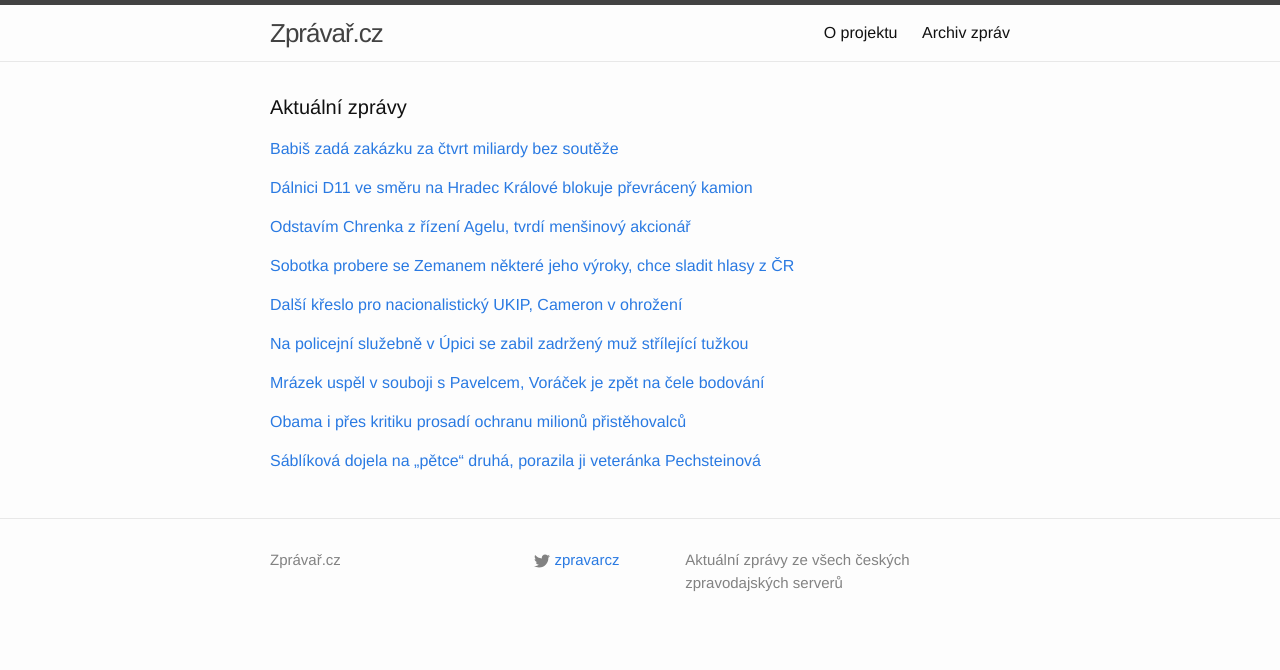
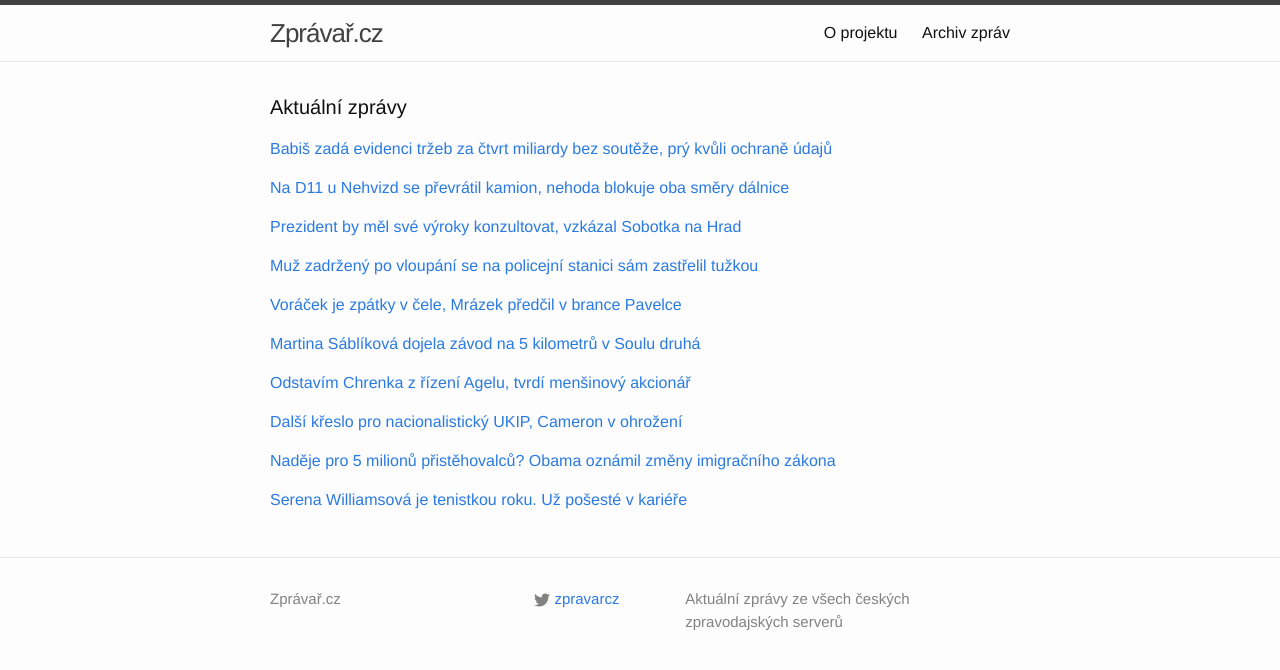
Before and after one commit to adliska/zpravar, a Jekyll site: the page built from index.html, in a window 1280 px wide. Shown: the top 670 px of the page. Built offline with Jekyll 4.4.1, drawn with Linux system fonts in a browser that asks for light colours.

Commit message:
zpravar news update

```diff
--- a/index.html
+++ b/index.html
@@ -5,9 +5,10 @@ layout: default
 <div class="home">
     <h1 class="page-heading">Aktuální zprávy</h1>
 
-<p><a href="javascript:;" onclick="toggle_visibility('zpravy0')">Babiš zadá zakázku za čtvrt miliardy bez soutěže</a></p>
+<p><a href="javascript:;" onclick="toggle_visibility('zpravy0')">Babiš zadá evidenci tržeb za čtvrt miliardy bez soutěže, prý kvůli ochraně údajů</a></p>
 <div id="zpravy0" style="display:none">
 <ul>
+<li><a href=http://www.ceskatelevize.cz/ct24/ekonomika/293068-babis-zada-evidenci-trzeb-za-ctvrt-miliardy-bez-souteze-pry-kvuli-ochrane-udaju/>Babiš zadá evidenci tržeb za čtvrt miliardy bez soutěže, prý kvůli ochraně údajů - www.ceskatelevize.cz</a></li>
 <li><a href=http://echo24.cz/a/ih23W>Babiš zadá zakázku za čtvrt miliardy bez soutěže - echo24.cz</a></li>
 <li><a href=http://zpravy.e15.cz/domaci/udalosti/babis-zada-tvorbu-evidence-trzeb-za-ctvrt-miliardy-bez-souteze-1138871>Babiš zadá tvorbu evidence tržeb za čtvrt miliardy bez soutěže - zpravy.e15.cz</a></li>
 <li><a href=http://www.denik.cz/ekonomika/babis-zada-tvorbu-evidence-trzeb-za-ctvrt-miliardy-bez-souteze-20141121.html>Babiš zadá tvorbu evidence tržeb za čtvrt miliardy bez soutěže - www.denik.cz</a></li>
@@ -17,9 +18,10 @@ layout: default
 <li><a href=http://www.ceskatelevize.cz/ct24/ekonomika/293068-babis-zada-tvorbu-evidence-trzeb-za-ctvrt-miliardy-bez-souteze/>Babiš zadá tvorbu evidence tržeb za čtvrt miliardy bez soutěže - www.ceskatelevize.cz</a></li>
 <li><a href=http://www.financninoviny.cz/zpravodajstvi/zpravy/hn-babis-zada-tvorbu-evidence-trzeb-za-ctvrt-miliardy-bez-souteze/1149688>HN:Babiš zadá tvorbu evidence tržeb za čtvrt miliardy bez soutěže - www.financninoviny.cz</a></li>
 </ul>
-</div><p><a href="javascript:;" onclick="toggle_visibility('zpravy1')">Dálnici D11 ve směru na Hradec Králové blokuje převrácený kamion</a></p>
+</div><p><a href="javascript:;" onclick="toggle_visibility('zpravy1')">Na D11 u Nehvizd se převrátil kamion, nehoda blokuje oba směry dálnice</a></p>
 <div id="zpravy1" style="display:none">
 <ul>
+<li><a href=http://praha.idnes.cz/zablokovana-d11-0pu-/praha-zpravy.aspx?c=A141121_083329_praha-zpravy_bur>Na D11 u Nehvizd se převrátil kamion, nehoda blokuje oba směry dálnice - praha.idnes.cz</a></li>
 <li><a href=http://www.rozhlas.cz/_zprava/dalnici-d11-ve-smeru-na-hradec-kralove-blokuje-prevraceny-kamion--1422940>Dálnici D11 ve směru na Hradec Králové blokuje převrácený kamion - www.rozhlas.cz</a></li>
 <li><a href=http://www.lidovky.cz/dalnice-d11-je-na-devatem-kilometru-smer-hradec-kralove-uzavrena-pvg-/zpravy-domov.aspx?c=A141121_073608_ln_domov_ele>Převrácený kamion uzavřel dálnici D11 ve směru na Hradec Králové  - www.lidovky.cz</a></li>
 <li><a href=http://www.novinky.cz/krimi/354096-na-d11-se-prevratil-kamion-nehoda-dalnici-zablokovala.html>Na D11 se převrátil kamión, nehoda dálnici zablokovala - www.novinky.cz</a></li>
@@ -28,8 +30,45 @@ layout: default
 <li><a href=http://www.ceskenoviny.cz/zpravy/zpravy/nehoda-na-9-km-uzavrela-d11-ve-smeru-na-h-kralove-jeden-zraneny/1149693>Nehoda na 9. km uzavřela D11 ve směru na H. Králové,jeden zraněný - www.ceskenoviny.cz</a></li>
 <li><a href=http://www.novinky.cz/krimi/354096-nehoda-uzavrela-d11-na-hradec-kralove.html>Nehoda uzavřela D11 na Hradec Králové - www.novinky.cz</a></li>
 </ul>
-</div><p><a href="javascript:;" onclick="toggle_visibility('zpravy2')">Odstavím Chrenka z řízení Agelu, tvrdí menšinový akcionář</a></p>
+</div><p><a href="javascript:;" onclick="toggle_visibility('zpravy2')">Prezident by měl své výroky konzultovat, vzkázal Sobotka na Hrad</a></p>
 <div id="zpravy2" style="display:none">
+<ul>
+<li><a href=http://echo24.cz/a/ir3Cz>Prezident by měl své výroky konzultovat, vzkázal Sobotka na Hrad - echo24.cz</a></li>
+<li><a href=http://www.rozhlas.cz/_zprava/sobotka-probere-se-zemanem-nektere-jeho-vyroky-chce-sladit-hlasy-z-cr--1422912>Sobotka probere se Zemanem některé jeho výroky, chce sladit hlasy z ČR - www.rozhlas.cz</a></li>
+<li><a href=http://www.rozhlas.cz/_zprava/sobotka-probere-se-zemanem-jeho-kontroverzni-vyroky-chce-sladit-hlasy-z-cr--1422912>Sobotka probere se Zemanem jeho kontroverzní výroky, chce sladit hlasy z ČR - www.rozhlas.cz</a></li>
+<li><a href=http://zpravy.idnes.cz/zeman-by-mel-nektere-vyroky-konzultovat-premier-sobotka-pzg-/domaci.aspx?c=A141121_065928_domaci_skr>Zeman by měl své výroky konzultovat, míní premiér. Probere to s ním sám - zpravy.idnes.cz</a></li>
+<li><a href=http://www.novinky.cz/domaci/354092-zeman-by-mel-nektere-sve-postoje-a-vyroky-konzultovat-mini-sobotka.html>Zeman by měl některé své postoje a výroky konzultovat, míní Sobotka - www.novinky.cz</a></li>
+<li><a href=http://www.rozhlas.cz/_zprava/sobotka-chce-sladit-hlasy-z-cr-se-zemanem-probere-jeho-kontroverzni-vyroky--1422912>Sobotka chce sladit hlasy z ČR. Se Zemanem probere jeho kontroverzní výroky - www.rozhlas.cz</a></li>
+</ul>
+</div><p><a href="javascript:;" onclick="toggle_visibility('zpravy3')">Muž zadržený po vloupání se na policejní stanici sám zastřelil tužkou</a></p>
+<div id="zpravy3" style="display:none">
+<ul>
+<li><a href=http://hradec.idnes.cz/na-policii-v-upici-se-zastrelil-zadrzeny-muz-f3m-/hradec-zpravy.aspx?c=A141121_080402_hradec-zpravy_skr>Muž zadržený po vloupání se na policejní stanici sám zastřelil tužkou - hradec.idnes.cz</a></li>
+<li><a href=http://www.novinky.cz/krimi/354093-na-policejni-sluzebne-v-upici-se-zabil-zadrzeny-muz-strilejici-tuzkou.html>Na policejní služebně v Úpici se zabil zadržený muž střílející tužkou - www.novinky.cz</a></li>
+<li><a href=http://www.ceskenoviny.cz/zpravy/zpravy/na-policejni-sluzebne-na-trutnovsku-se-sam-zastrelil-zadrzeny-muz/1149674>Na policejní služebně na Trutnovsku se sám zastřelil zadržený muž - www.ceskenoviny.cz</a></li>
+<li><a href=http://www.novinky.cz/krimi/354093-na-policejni-sluzebne-v-upici-se-zastrelil-zadrzeny-muz.html>Na policejní služebně v Úpici se zastřelil zadržený muž  - www.novinky.cz</a></li>
+<li><a href=http://zpravy.aktualne.cz/domaci/podezrely-z-pokusu-o-vloupani-se-na-policii-sam-zastrelil/r~8f8893cc710811e4b6d20025900fea04/>Podezřelý z pokusu o vloupání se na policii sám zastřelil - zpravy.aktualne.cz</a></li>
+</ul>
+</div><p><a href="javascript:;" onclick="toggle_visibility('zpravy4')">Voráček je zpátky v čele, Mrázek předčil v brance Pavelce</a></p>
+<div id="zpravy4" style="display:none">
+<ul>
+<li><a href=http://www.tyden.cz/rubriky/sport/hokej/nhl/voracek-je-zpatky-v-cele-mrazek-predcil-v-brance-pavelce_324833.html>Voráček je zpátky v čele, Mrázek předčil v brance Pavelce - www.tyden.cz</a></li>
+<li><a href=http://hokej.idnes.cz/mrazek-uspel-v-souboji-s-pavelcem-dld-/nhl.aspx?c=A141121_071246_nhl_Mkr>Mrázek uspěl v souboji s Pavelcem, Voráček je zpět na čele bodování - hokej.idnes.cz</a></li>
+<li><a href=http://www.denik.cz/hokej/mrazek-dovedl-detroit-k-vyhre-ve-winnipegu-polak-a-hemsky-maji-po-dvou-bodech-20.html>Mrázek dovedl Detroit k výhře ve Winnipegu. Polák a Hemský mají po dvou bodech - www.denik.cz</a></li>
+<li><a href=http://sport.aktualne.cz/souboj-ceskych-golmanu-vyhral-mrazek-voracek-opet-lidrem/r~3a0d7dd6713f11e4b5c5002590604f2e/>Souboj českých gólmanů vyhrál Mrázek, Voráček opět lídrem - sport.aktualne.cz</a></li>
+<li><a href=http://www.sportovninoviny.cz/zpravy/mrazek-predcil-v-nhl-pavelce-polak-a-hemsky-si-pripsali-dva-body/1149696>Mrázek předčil v NHL Pavelce, Polák a Hemský si připsali dva body - www.sportovninoviny.cz</a></li>
+</ul>
+</div><p><a href="javascript:;" onclick="toggle_visibility('zpravy5')">Martina Sáblíková dojela závod na 5 kilometrů v Soulu druhá</a></p>
+<div id="zpravy5" style="display:none">
+<ul>
+<li><a href=http://www.rozhlas.cz/_zprava/martina-sablikova-dojela-zavod-na-5-kilometru-v-soulu-druha--1422941>Martina Sáblíková dojela závod na 5 kilometrů v Soulu druhá - www.rozhlas.cz</a></li>
+<li><a href=http://www.denik.cz/zimni_sporty/sablikova-prohrala-v-soulu-na-oblibene-petce-s-pechsteinovou-20141121.html>Sáblíková v Soulu prohrála na své elitní trati s Pechsteinovou - www.denik.cz</a></li>
+<li><a href=http://sport.idnes.cz/rychlobrusleni-sablikova-soul-dmi-/sporty.aspx?c=A141121_075719_sporty_tny>Sáblíková dojela na „pětce“ druhá, porazila ji veteránka Pechsteinová - sport.idnes.cz</a></li>
+<li><a href=http://sport.aktualne.cz/sablikova-prohrala-v-soulu-na-oblibene-petce-s-pechsteinovou/r~aa788c46714e11e49e4b0025900fea04/>Sáblíková prohrála v Soulu na oblíbené pětce s Pechsteinovou - sport.aktualne.cz</a></li>
+<li><a href=http://www.rozhlas.cz/_zprava/martina-sablikova-dojela-zavod-na-5-kilometru-v-soulu-jako-druha--1422941>Martina Sáblíková dojela závod na 5 kilometrů v Soulu jako druhá - www.rozhlas.cz</a></li>
+</ul>
+</div><p><a href="javascript:;" onclick="toggle_visibility('zpravy6')">Odstavím Chrenka z řízení Agelu, tvrdí menšinový akcionář</a></p>
+<div id="zpravy6" style="display:none">
 <ul>
 <li><a href=http://zpravy.aktualne.cz/domaci/odstavim-chrenka-z-rizeni-agelu-tvrdi-mensinovy-akcionar/r~7cd6c27e714b11e4840b002590604f2e/>Odstavím Chrenka z řízení Agelu, tvrdí menšinový akcionář - zpravy.aktualne.cz</a></li>
 <li><a href=http://zpravy.e15.cz/domaci/udalosti/spory-v-agelu-akcionar-polach-chce-odvolat-chrenka-1138864>Spory v Agelu. Akcionář Polach chce odvolat Chrenka - zpravy.e15.cz</a></li>
@@ -37,51 +76,27 @@ layout: default
 <li><a href=http://www.ceskenoviny.cz/zpravy/zpravy/mfd-akcionar-agelu-polach-chce-odvolat-chrenka-z-rizeni-firmy/1149683>MfD: Akcionář Agelu Polach chce odvolat Chrenka z řízení firmy - www.ceskenoviny.cz</a></li>
 <li><a href=http://ekonomika.idnes.cz/chrenek-bitva-o-zdravodnicke-imperium-agel-polach-f7x-/ekonomika.aspx?c=A141120_223633_ekonomika_hro>Mám způsob, jak odstavit Chrenka, říká menšinový akcionář impéria Agel - ekonomika.idnes.cz</a></li>
 </ul>
-</div><p><a href="javascript:;" onclick="toggle_visibility('zpravy3')">Sobotka probere se Zemanem některé jeho výroky, chce sladit hlasy z ČR</a></p>
-<div id="zpravy3" style="display:none">
-<ul>
-<li><a href=http://www.rozhlas.cz/_zprava/sobotka-probere-se-zemanem-nektere-jeho-vyroky-chce-sladit-hlasy-z-cr--1422912>Sobotka probere se Zemanem některé jeho výroky, chce sladit hlasy z ČR - www.rozhlas.cz</a></li>
-<li><a href=http://www.rozhlas.cz/_zprava/sobotka-probere-se-zemanem-jeho-kontroverzni-vyroky-chce-sladit-hlasy-z-cr--1422912>Sobotka probere se Zemanem jeho kontroverzní výroky, chce sladit hlasy z ČR - www.rozhlas.cz</a></li>
-<li><a href=http://zpravy.idnes.cz/zeman-by-mel-nektere-vyroky-konzultovat-premier-sobotka-pzg-/domaci.aspx?c=A141121_065928_domaci_skr>Zeman by měl své výroky konzultovat, míní premiér. Probere to s ním sám - zpravy.idnes.cz</a></li>
-<li><a href=http://www.novinky.cz/domaci/354092-zeman-by-mel-nektere-sve-postoje-a-vyroky-konzultovat-mini-sobotka.html>Zeman by měl některé své postoje a výroky konzultovat, míní Sobotka - www.novinky.cz</a></li>
-<li><a href=http://www.rozhlas.cz/_zprava/sobotka-chce-sladit-hlasy-z-cr-se-zemanem-probere-jeho-kontroverzni-vyroky--1422912>Sobotka chce sladit hlasy z ČR. Se Zemanem probere jeho kontroverzní výroky - www.rozhlas.cz</a></li>
-</ul>
-</div><p><a href="javascript:;" onclick="toggle_visibility('zpravy4')">Další křeslo pro nacionalistický UKIP, Cameron v ohrožení</a></p>
-<div id="zpravy4" style="display:none">
+</div><p><a href="javascript:;" onclick="toggle_visibility('zpravy7')">Další křeslo pro nacionalistický UKIP, Cameron v ohrožení</a></p>
+<div id="zpravy7" style="display:none">
 <ul>
 <li><a href=http://echo24.cz/a/wspFj>Další křeslo pro nacionalistický UKIP, Cameron v ohrožení - echo24.cz</a></li>
 <li><a href=http://www.ceskenoviny.cz/zpravy/zpravy/ukip-ziskala-druhe-kreslo-v-britskem-parlamentu/1149692>UKIP získala druhé křeslo v britském parlamentu - www.ceskenoviny.cz</a></li>
 <li><a href=http://www.ceskatelevize.cz/ct24/svet/293067-protievropska-strana-ukip-ziskala-druhe-kreslo-v-britskem-parlamentu/>Protievropská strana UKIP získala druhé křeslo v britském parlamentu - www.ceskatelevize.cz</a></li>
 <li><a href=http://www.novinky.cz/zahranicni/evropa/354095-britsti-odpurci-eu-ziskali-druhe-kreslo-v-parlamentu.html>Britští odpůrci EU získali druhé křeslo v parlamentu - www.novinky.cz</a></li>
 </ul>
-</div><p><a href="javascript:;" onclick="toggle_visibility('zpravy5')">Na policejní služebně v Úpici se zabil zadržený muž střílející tužkou</a></p>
-<div id="zpravy5" style="display:none">
+</div><p><a href="javascript:;" onclick="toggle_visibility('zpravy8')">Naděje pro 5 milionů přistěhovalců? Obama oznámil změny imigračního zákona</a></p>
+<div id="zpravy8" style="display:none">
 <ul>
-<li><a href=http://www.novinky.cz/krimi/354093-na-policejni-sluzebne-v-upici-se-zabil-zadrzeny-muz-strilejici-tuzkou.html>Na policejní služebně v Úpici se zabil zadržený muž střílející tužkou - www.novinky.cz</a></li>
-<li><a href=http://www.ceskenoviny.cz/zpravy/zpravy/na-policejni-sluzebne-na-trutnovsku-se-sam-zastrelil-zadrzeny-muz/1149674>Na policejní služebně na Trutnovsku se sám zastřelil zadržený muž - www.ceskenoviny.cz</a></li>
-<li><a href=http://www.novinky.cz/krimi/354093-na-policejni-sluzebne-v-upici-se-zastrelil-zadrzeny-muz.html>Na policejní služebně v Úpici se zastřelil zadržený muž  - www.novinky.cz</a></li>
-<li><a href=http://zpravy.aktualne.cz/domaci/podezrely-z-pokusu-o-vloupani-se-na-policii-sam-zastrelil/r~8f8893cc710811e4b6d20025900fea04/>Podezřelý z pokusu o vloupání se na policii sám zastřelil - zpravy.aktualne.cz</a></li>
-</ul>
-</div><p><a href="javascript:;" onclick="toggle_visibility('zpravy6')">Mrázek uspěl v souboji s Pavelcem, Voráček je zpět na čele bodování</a></p>
-<div id="zpravy6" style="display:none">
-<ul>
-<li><a href=http://hokej.idnes.cz/mrazek-uspel-v-souboji-s-pavelcem-dld-/nhl.aspx?c=A141121_071246_nhl_Mkr>Mrázek uspěl v souboji s Pavelcem, Voráček je zpět na čele bodování - hokej.idnes.cz</a></li>
-<li><a href=http://www.denik.cz/hokej/mrazek-dovedl-detroit-k-vyhre-ve-winnipegu-polak-a-hemsky-maji-po-dvou-bodech-20.html>Mrázek dovedl Detroit k výhře ve Winnipegu. Polák a Hemský mají po dvou bodech - www.denik.cz</a></li>
-<li><a href=http://sport.aktualne.cz/souboj-ceskych-golmanu-vyhral-mrazek-voracek-opet-lidrem/r~3a0d7dd6713f11e4b5c5002590604f2e/>Souboj českých gólmanů vyhrál Mrázek, Voráček opět lídrem - sport.aktualne.cz</a></li>
-<li><a href=http://www.sportovninoviny.cz/zpravy/mrazek-predcil-v-nhl-pavelce-polak-a-hemsky-si-pripsali-dva-body/1149696>Mrázek předčil v NHL Pavelce, Polák a Hemský si připsali dva body - www.sportovninoviny.cz</a></li>
-</ul>
-</div><p><a href="javascript:;" onclick="toggle_visibility('zpravy7')">Obama i přes kritiku prosadí ochranu milionů přistěhovalců</a></p>
-<div id="zpravy7" style="display:none">
-<ul>
+<li><a href=http://zahranicni.ihned.cz/amerika-usa/c1-63153160-nadeje-pro-5-milionu-pristehovalcu>Naděje pro 5 milionů přistěhovalců? Obama oznámil změny imigračního zákona - zahranicni.ihned.cz</a></li>
 <li><a href=http://zpravy.aktualne.cz/zahranici/obama-chce-obri-reformou-vic-ochranit-pristehovalce/r~c852a17e714511e4aff10025900fea04/>Obama i přes kritiku prosadí ochranu milionů přistěhovalců - zpravy.aktualne.cz</a></li>
 <li><a href=http://www.novinky.cz/zahranicni/amerika/354097-obama-meni-imigracni-politiku-usa.html>Obama mění imigrační politiku USA - www.novinky.cz</a></li>
 <li><a href=http://www.ceskenoviny.cz/zpravy/zpravy/obama-predstavil-reformu-imigracniho-systemu/1149677>Obama představil reformu imigračního systému - www.ceskenoviny.cz</a></li>
 </ul>
-</div><p><a href="javascript:;" onclick="toggle_visibility('zpravy8')">Sáblíková dojela na „pětce“ druhá, porazila ji veteránka Pechsteinová</a></p>
-<div id="zpravy8" style="display:none">
+</div><p><a href="javascript:;" onclick="toggle_visibility('zpravy9')">Serena Williamsová je tenistkou roku. Už pošesté v kariéře</a></p>
+<div id="zpravy9" style="display:none">
 <ul>
-<li><a href=http://sport.idnes.cz/rychlobrusleni-sablikova-soul-dmi-/sporty.aspx?c=A141121_075719_sporty_tny>Sáblíková dojela na „pětce“ druhá, porazila ji veteránka Pechsteinová - sport.idnes.cz</a></li>
-<li><a href=http://sport.aktualne.cz/sablikova-prohrala-v-soulu-na-oblibene-petce-s-pechsteinovou/r~aa788c46714e11e49e4b0025900fea04/>Sáblíková prohrála v Soulu na oblíbené pětce s Pechsteinovou - sport.aktualne.cz</a></li>
-<li><a href=http://www.rozhlas.cz/_zprava/martina-sablikova-dojela-zavod-na-5-kilometru-v-soulu-jako-druha--1422941>Martina Sáblíková dojela závod na 5 kilometrů v Soulu jako druhá - www.rozhlas.cz</a></li>
+<li><a href=http://sport.idnes.cz/serena-williamsova-je-tenistkou-roku-d80-/tenis.aspx?c=A141121_083504_tenis_ten>Serena Williamsová je tenistkou roku. Už pošesté v kariéře - sport.idnes.cz</a></li>
+<li><a href=http://sport.aktualne.cz/kvitove-wimbledon-nestacil-tenistkou-roku-je-potreti-serena/r~ad3d543a715211e48477002590604f2e/>Kvitové Wimbledon nestačil. Tenistkou roku je potřetí Serena - sport.aktualne.cz</a></li>
+<li><a href=http://www.sportovninoviny.cz/zpravy/tenistkou-roku-je-potreti-za-sebou-serena-williamsova/1149715>Tenistkou roku je potřetí za sebou Serena Williamsová - www.sportovninoviny.cz</a></li>
 </ul>
 </div></div>
```
